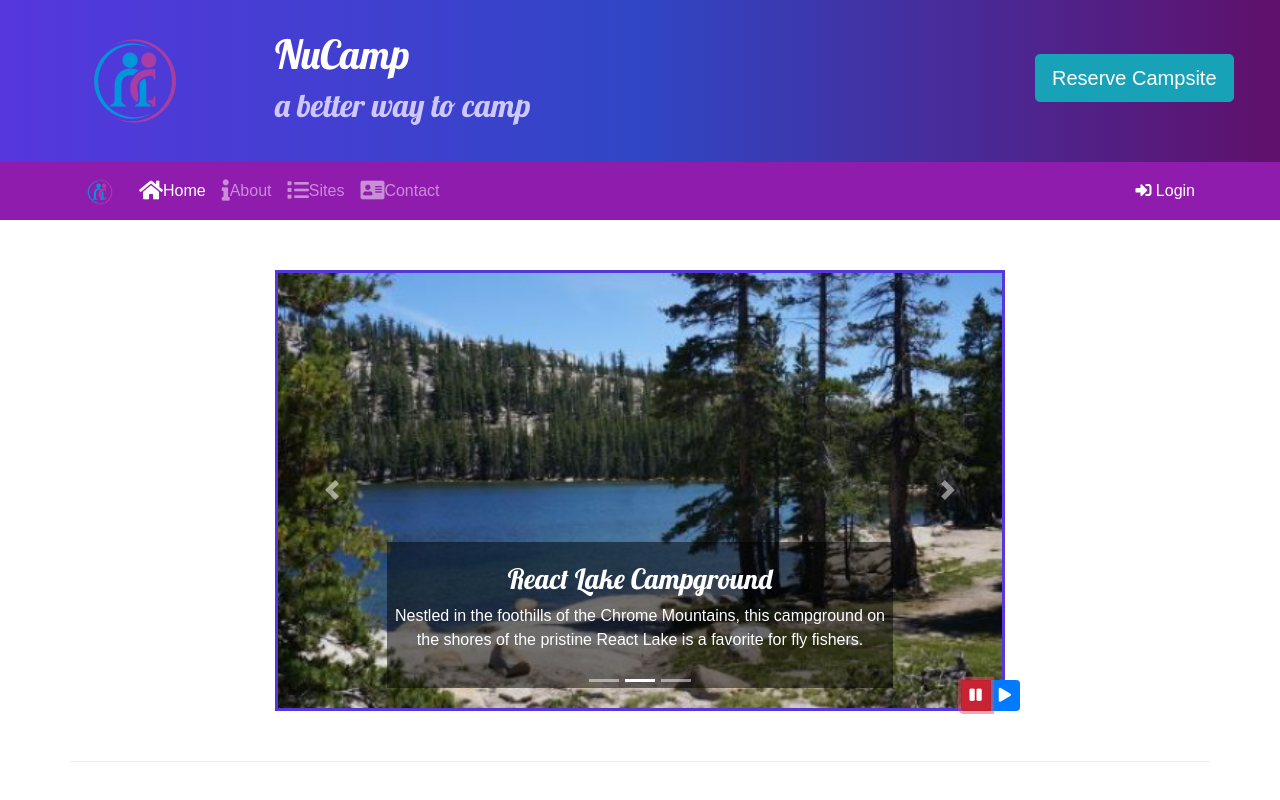
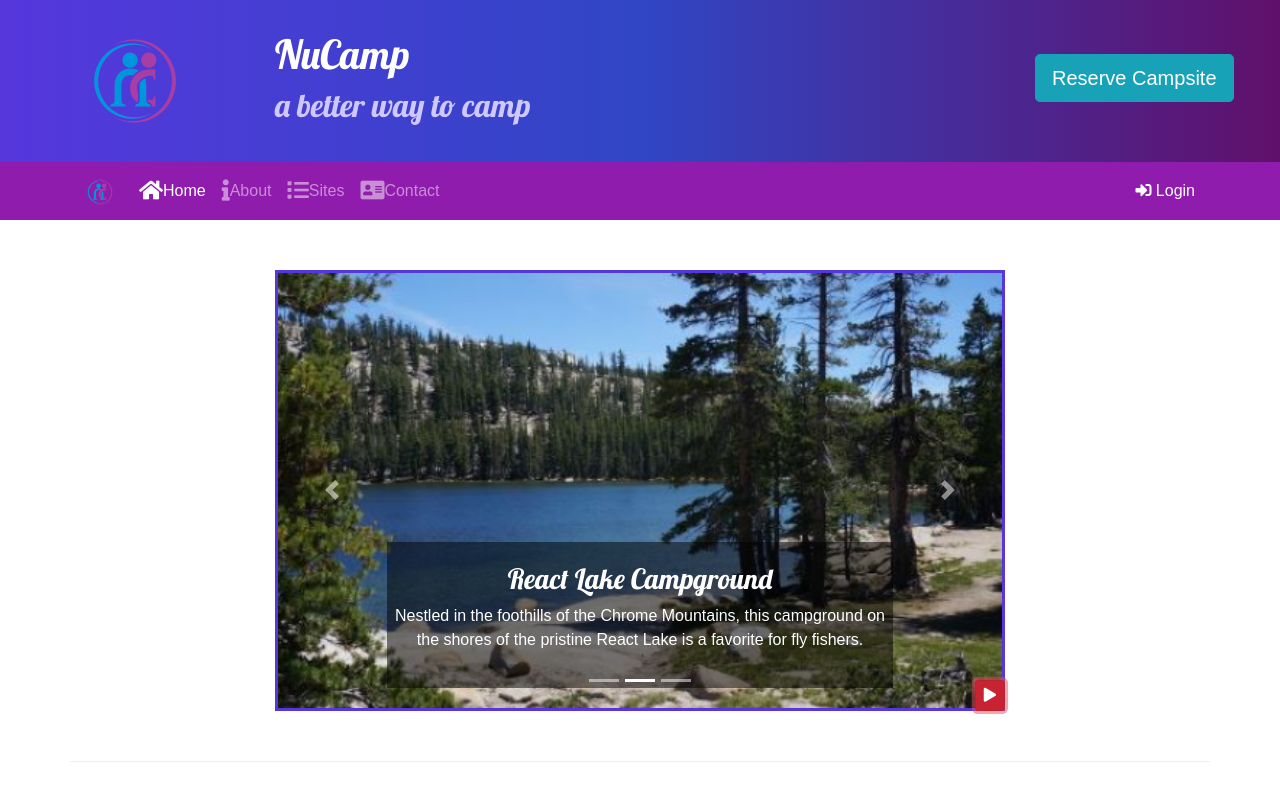
Before and after one commit to jinzhang05/nucampsite_bootstrap, a website: page index.html in a window 1280 px wide. Both pictures are taken after a click on the button 975 px from the left and 695 px from the top of the page. Shown: the top 800 px of the page. Drawn offline with nearby package versions, Linux system fonts and the light colour scheme.

Commit message:
Boostrap and jQuery Part 2

```diff
--- a/css/styles.css
+++ b/css/styles.css
@@ -47,4 +47,5 @@ header h2 {
     right: 0;
     bottom: 0;
     z-index: 100;
+    transform: translate(-50%)
 }
--- a/index.html
+++ b/index.html
@@ -34,7 +34,8 @@
                     <h2>a better way to camp</h2>
                 </div>
                 <div class='col-md-4 col-xl-2 mt-4'>
-                    <a class="btn btn-info btn-lg text-nowrap" role="button" data-toggle="modal" data-target="#reserveModal" > Reserve Campsite</a>
+                    <a class="btn btn-info btn-lg text-nowrap" role="button" data-toggle="modal"
+                        data-target="#reserveModal"> Reserve Campsite</a>
                 </div>
             </div>
         </div>
@@ -72,11 +73,12 @@
                             </div>
 
                             <div class="row form-group">
-                                <label class='col-sm-6 col-form-label' >Campsite</label>
+                                <label class='col-sm-6 col-form-label'>Campsite</label>
                                 <div class="col-2 btn-group btn-group-toggle" data-toggle='buttons'>
 
                                     <label class="btn btn-success active">
-                                        <input type="radio" name="siteType" id="siteTent" autocomplete="off" checked> tent
+                                        <input type="radio" name="siteType" id="siteTent" autocomplete="off" checked>
+                                        tent
                                     </label>
                                     <label class="btn btn-primary">
                                         <input type="radio" name="siteType" id="siteRV" autocomplete="off"> RV
@@ -221,14 +223,12 @@
                         <span class="sr-only">Next</span>
                     </a>
                 </div>
-                <div class="btn-group" id='carouselButton'>
-                    <button class="btn btn-danger btn-sm" id='carouselPause'>
+
+                <button class="btn btn-danger btn-sm" id='carouselButton'>
                     <i class='fas fa-pause'></i>
                 </button>
-                    <button class="btn btn-primary btn-sm" id='carouselPlay'>
-                        <i class='fas fa-play'></i>
-                    </button>
-                </div>
+
+
 
 
 
@@ -330,13 +330,18 @@
 
 
     <script>
-        $(function(){
-            $('.carousel').carousel({interval:2000});
-            $('#carouselPause').click(function(){
+        $(function () {
+            $('.carousel').carousel({ interval: 2000 });
+           $('#carouselButton').click(function(){
+               if($('#carouselButton').children('i').hasClass('fa-pause')){
                    $('.carousel').carousel('pause');
-            });
-            $('#carouselPlay').click(function(){
+                   $('#carouselButton').children('i').removeClass('fa-pause');
+                   $('#carouselButton').children('i').addClass('fa-play');
+               } else {
                    $('.carousel').carousel('cycle');
+                   $('#carouselButton').children('i').removeClass('fa-play');
+                   $('#carouselButton').children('i').addClass('fa-pause');
+               }
            });
         });
     </script>
```
Lines whose indentation alone changed are shown as unchanged.
